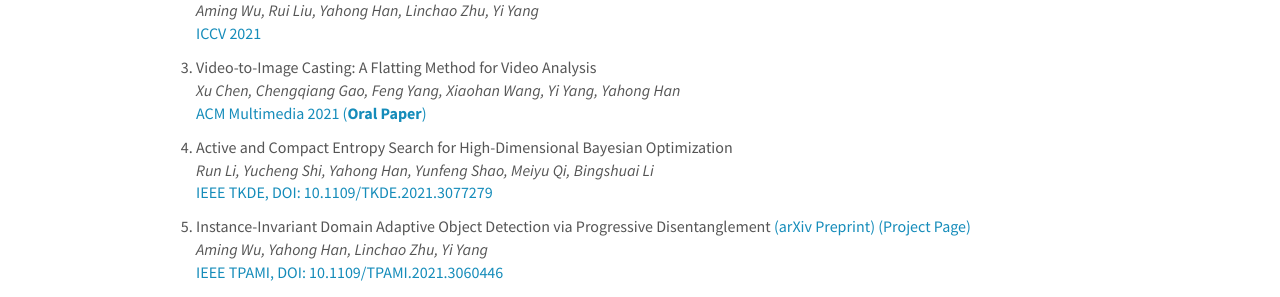
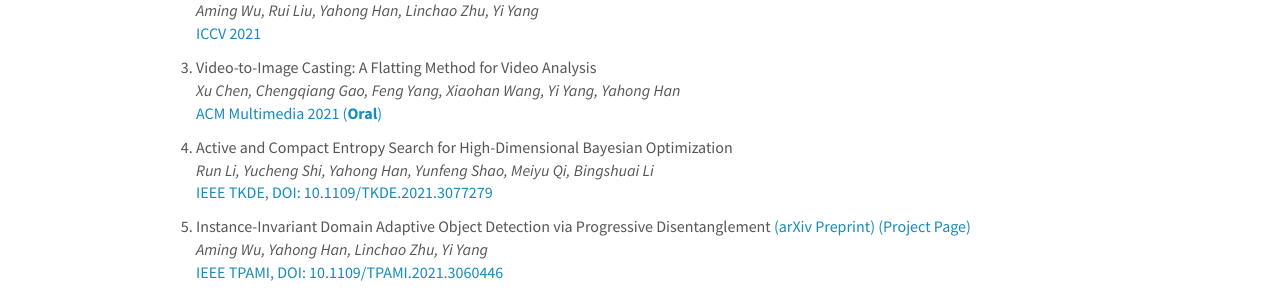
Before and after one commit to tjumm/tjumm.github.io, a Jekyll site: the page built from _pages/publications.md, in a window 1280 px wide and 900 px high. Shown: the part 251-548 px from the top of the window. Built offline with Jekyll 4.4.1, drawn with Linux system fonts in a browser that asks for light colours; comment, search, counter and statistics services are not loaded.

Commit message:
edit chenxu oral paper

```diff
--- a/_data/publist.yml
+++ b/_data/publist.yml
@@ -22,7 +22,7 @@
   authors: Xu Chen, Chengqiang Gao, Feng Yang, Xiaohan Wang, Yi Yang, Yahong Han
   link:
     url:
-    display: ACM Multimedia 2021 (<b>Oral Paper</b>)
+    display: ACM Multimedia 2021 (<b>Oral</b>)
   highlight: 0
 
 - title: "1. Active and Compact Entropy Search for High-Dimensional Bayesian Optimization"
```
